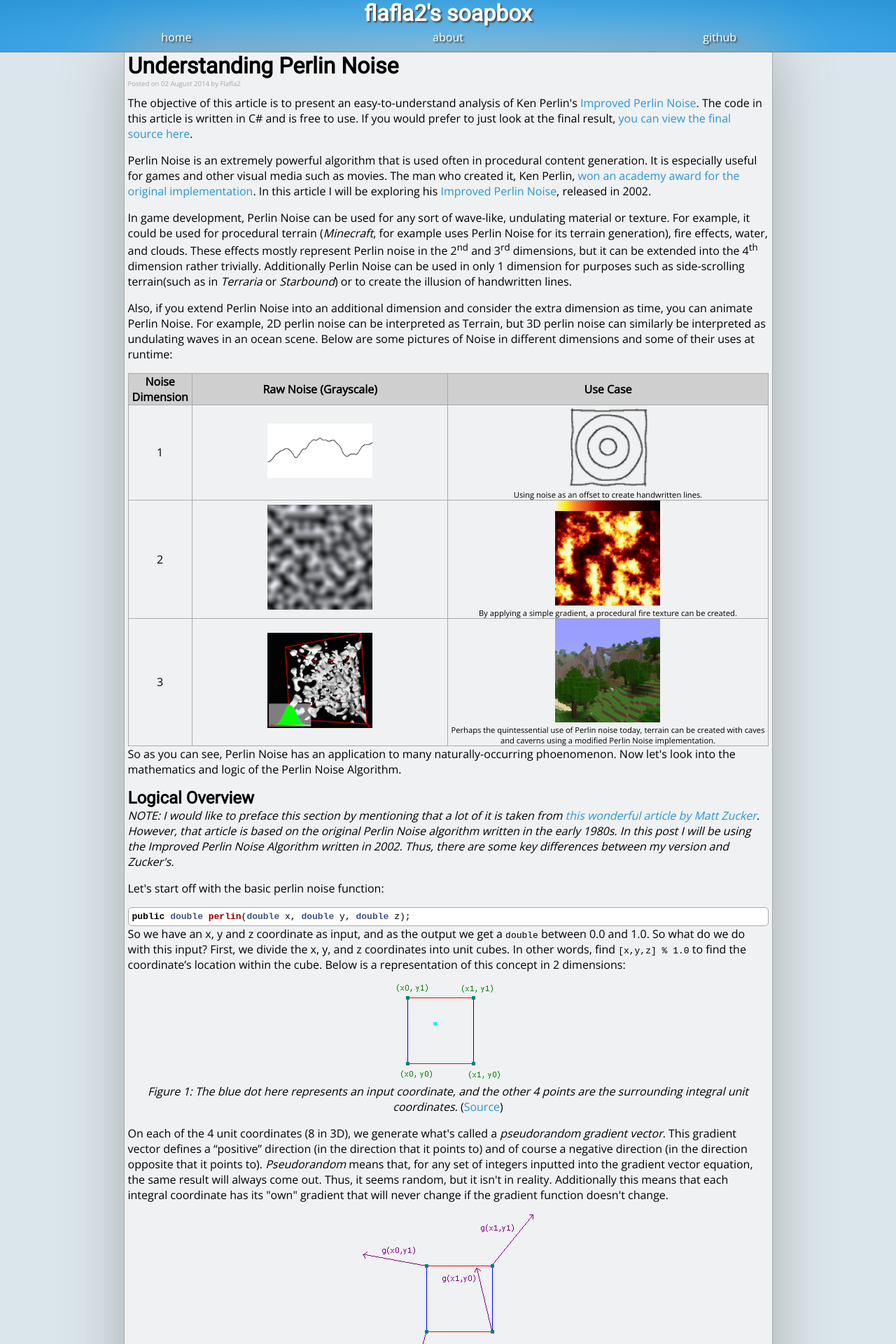
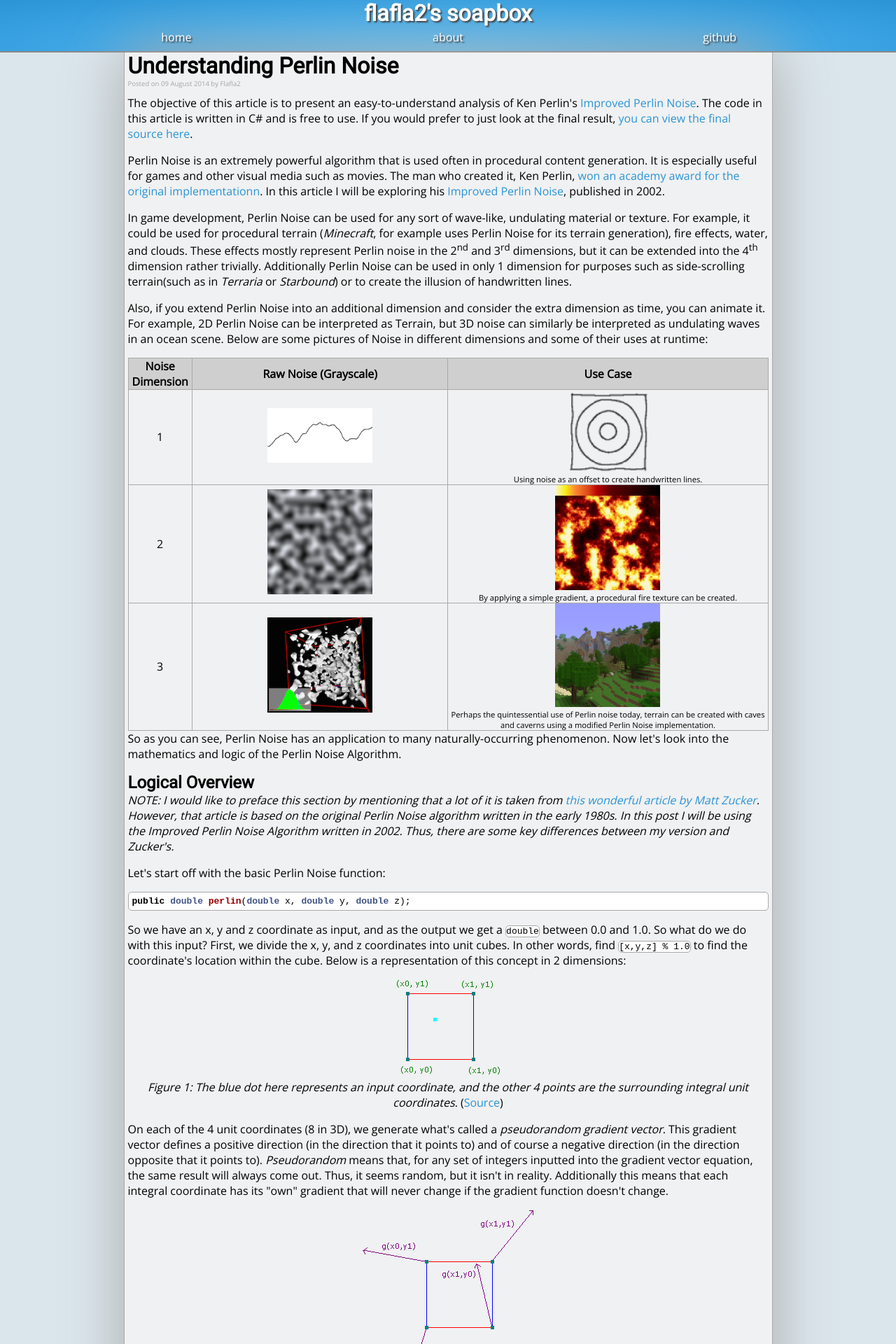
Before and after one commit to Flafla2/flafla2.github.io, a Jekyll site: the page built from _posts/2014-08-09-perlinnoise.md, in a window 1280 px wide. Shown: the top 1920 px of the page at 70% size. Built offline with Jekyll 4.4.1, drawn with Linux system fonts in a browser that asks for light colours; nearby versions of some CDN libraries; comment, search, counter and statistics services are not loaded; some of the changed text lies outside the part shown.

Commit message:
Finish/Publish the Perlin Noise Article, style updates, addded copyright notice

```diff
--- a/_includes/footer.html
+++ b/_includes/footer.html
@@ -1,3 +1,4 @@
 		</div>
+		<div id="footer"><a rel="license" href="http://creativecommons.org/licenses/by/4.0/"><img alt="Creative Commons License" style="border-width:0" src="https://i.creativecommons.org/l/by/4.0/80x15.png" /></a><br />The original contents of this website are licensed by Adrian Biagioli (Flafla2) under a <a rel="license" href="http://creativecommons.org/licenses/by/4.0/">Creative Commons Attribution 4.0 International License</a>.</div>
 	</body>
 </html>
--- a/_posts/2014-08-02-perlinnoise.md
+++ b/_posts/2014-08-09-perlinnoise.md
@@ -1,15 +1,14 @@
 ---
 title: Understanding Perlin Noise
-visible: false
 ---
 
 The objective of this article is to present an easy-to-understand analysis of Ken Perlin\'s [Improved Perlin Noise](http://mrl.nyu.edu/~perlin/noise/).  The code in this article is written in C# and is free to use.  If you would prefer to just look at the final result, [you can view the final source here](https://gist.github.com/Flafla2/f0260a861be0ebdeef76).
 
-Perlin Noise is an extremely powerful algorithm that is used often in procedural content generation.  It is especially useful for games and other visual media such as movies.  The man who created it, Ken Perlin, [won an academy award for the original implementation](http://mrl.nyu.edu/~perlin/doc/oscar.html).  In this article I will be exploring his [Improved Perlin Noise](http://mrl.nyu.edu/~perlin/noise/), released in 2002.
+Perlin Noise is an extremely powerful algorithm that is used often in procedural content generation.  It is especially useful for games and other visual media such as movies.  The man who created it, Ken Perlin, [won an academy award for the original implementationn](http://mrl.nyu.edu/~perlin/doc/oscar.html).  In this article I will be exploring his [Improved Perlin Noise](http://mrl.nyu.edu/~perlin/noise/), published in 2002.
 
 In game development, Perlin Noise can be used for any sort of wave-like, undulating material or texture.  For example, it could be used for procedural terrain (*Minecraft*, for example uses Perlin Noise for its terrain generation), fire effects, water, and clouds.  These effects mostly represent Perlin noise in the 2<sup>nd</sup> and 3<sup>rd</sup> dimensions, but it can be extended into the 4<sup>th</sup> dimension rather trivially.  Additionally Perlin Noise can be used in only 1 dimension for purposes such as side-scrolling terrain(such as in *Terraria* or *Starbound*) or to create the illusion of handwritten lines.
 
-Also, if you extend Perlin Noise into an additional dimension and consider the extra dimension as time, you can animate Perlin Noise.  For example, 2D perlin noise can be interpreted as Terrain, but 3D perlin noise can similarly be interpreted as undulating waves in an ocean scene.  Below are some pictures of Noise in different dimensions and some of their uses at runtime:
+Also, if you extend Perlin Noise into an additional dimension and consider the extra dimension as time, you can animate it.  For example, 2D Perlin Noise can be interpreted as Terrain, but 3D noise can similarly be interpreted as undulating waves in an ocean scene.  Below are some pictures of Noise in different dimensions and some of their uses at runtime:
 
 <table style="text-align: center">
 	<tr>
@@ -19,45 +18,45 @@ Also, if you extend Perlin Noise into an additional dimension and consider the e
 	</tr>
 	<tr>
 		<td>1</td>
-		<td><img src="/img/2014-08-02-perlinnoise/raw1d.png" style="width: 100%; max-width: 150px;" /></td>
-		<td style="font-size: 0.7em"><img src="/img/2014-08-02-perlinnoise/use1d.png" style="width: 100%; max-width: 150px;" /><br />Using noise as an offset to create handwritten lines.</td>
+		<td><img src="/img/2014-08-09-perlinnoise/raw1d.png" style="width: 100%; max-width: 150px;" /></td>
+		<td style="font-size: 0.7em"><img src="/img/2014-08-09-perlinnoise/use1d.png" style="width: 100%; max-width: 150px;" /><br />Using noise as an offset to create handwritten lines.</td>
 	</tr>
 	<tr>
 		<td>2</td>
-		<td><img src="/img/2014-08-02-perlinnoise/raw2d.png" style="width: 100%; max-width: 150px;" /></td>
-		<td style="font-size: 0.7em"><img src="/img/2014-08-02-perlinnoise/use2d.png" style="width: 100%; max-width: 150px;" /><br />By applying a simple gradient, a procedural fire texture can be created.</td>
+		<td><img src="/img/2014-08-09-perlinnoise/raw2d.png" style="width: 100%; max-width: 150px;" /></td>
+		<td style="font-size: 0.7em"><img src="/img/2014-08-09-perlinnoise/use2d.png" style="width: 100%; max-width: 150px;" /><br />By applying a simple gradient, a procedural fire texture can be created.</td>
 	</tr>
 	<tr>
 		<td>3</td>
-		<td><img src="/img/2014-08-02-perlinnoise/raw3d.png" style="width: 100%; max-width: 150px;" /></td>
-		<td style="font-size: 0.7em"><img src="/img/2014-08-02-perlinnoise/use3d.png" style="width: 100%; max-width: 150px;" /><br />Perhaps the quintessential use of Perlin noise today, terrain can be created with caves and caverns using a modified Perlin Noise implementation.</td>
+		<td><img src="/img/2014-08-09-perlinnoise/raw3d.png" style="width: 100%; max-width: 150px;" /></td>
+		<td style="font-size: 0.7em"><img src="/img/2014-08-09-perlinnoise/use3d.png" style="width: 100%; max-width: 150px;" /><br />Perhaps the quintessential use of Perlin noise today, terrain can be created with caves and caverns using a modified Perlin Noise implementation.</td>
 	</tr>
 </table>
 
-So as you can see, Perlin Noise has an application to many naturally-occurring phoenomenon.  Now let\'s look into the mathematics and logic of the Perlin Noise Algorithm.
+So as you can see, Perlin Noise has an application to many naturally-occurring phenomenon.  Now let\'s look into the mathematics and logic of the Perlin Noise Algorithm.
 
 Logical Overview
 ----------------
 
 *NOTE: I would like to preface this section by mentioning that a lot of it is taken from [this wonderful article by Matt Zucker](http://webstaff.itn.liu.se/~stegu/TNM022-2005/perlinnoiselinks/perlin-noise-math-faq.html).  However, that article is based on the original Perlin Noise algorithm written in the early 1980s.  In this post I will be using the Improved Perlin Noise Algorithm written in 2002.  Thus, there are some key differences between my version and Zucker\'s.*
 
-Let\'s start off with the basic perlin noise function:
+Let\'s start off with the basic Perlin Noise function:
 
 {% highlight csharp %}
 public double perlin(double x, double y, double z);
 {% endhighlight %}
 
-So we have an x, y and z coordinate as input, and as the output we get a <code>double</code> between 0.0 and 1.0.  So what do we do with this input?  First, we divide the x, y, and z coordinates into unit cubes.  In other words, find <code>[x,y,z] % 1.0</code> to find the coordinate's location within the cube.  Below is a representation of this concept in 2 dimensions:
+So we have an x, y and z coordinate as input, and as the output we get a <code>double</code> between 0.0 and 1.0.  So what do we do with this input?  First, we divide the x, y, and z coordinates into unit cubes.  In other words, find <code>[x,y,z] % 1.0</code> to find the coordinate\'s location within the cube.  Below is a representation of this concept in 2 dimensions:
 
 <p style="text-align: center">
-	<img src="/img/2014-08-02-perlinnoise/logic01.png" style="text-align: center; width: 100%; max-width: 148px;" /><br />
+	<img src="/img/2014-08-09-perlinnoise/logic01.png" style="text-align: center; width: 100%; max-width: 148px;" /><br />
 	<i>Figure 1: The blue dot here represents an input coordinate, and the other 4 points are the surrounding integral unit coordinates.</i> (<a href="http://webstaff.itn.liu.se/~stegu/TNM022-2005/perlinnoiselinks/perlin-noise-math-faq.html">Source</a>)
 </p>
 
-On each of the 4 unit coordinates (8 in 3D), we generate what\'s called a *pseudorandom gradient vector*.  This gradient vector defines a "positive" direction (in the direction that it points to) and of course a negative direction (in the direction opposite that it points to).  *Pseudorandom* means that, for any set of integers inputted into the gradient vector equation, the same result will always come out.  Thus, it seems random, but it isn\'t in reality.  Additionally this means that each integral coordinate has its \"own\" gradient that will never change if the gradient function doesn\'t change.
+On each of the 4 unit coordinates (8 in 3D), we generate what\'s called a *pseudorandom gradient vector*.  This gradient vector defines a positive direction (in the direction that it points to) and of course a negative direction (in the direction opposite that it points to).  *Pseudorandom* means that, for any set of integers inputted into the gradient vector equation, the same result will always come out.  Thus, it seems random, but it isn\'t in reality.  Additionally this means that each integral coordinate has its \"own\" gradient that will never change if the gradient function doesn\'t change.
 
 <p style="text-align: center">
-	<img src="/img/2014-08-02-perlinnoise/logic02.png" style="text-align: center; width: 100%; max-width: 246px;" /><br />
+	<img src="/img/2014-08-09-perlinnoise/logic02.png" style="text-align: center; width: 100%; max-width: 246px;" /><br />
 	<i>Figure 2: Based on the above image, here are some example gradient vectors.</i> (<a href="http://webstaff.itn.liu.se/~stegu/TNM022-2005/perlinnoiselinks/perlin-noise-math-faq.html">Source</a>)
 </p>
 
@@ -69,12 +68,12 @@ The image above is not completely accurate, however.  In Ken Perlin\'s *Improved
 (0,1,1),(0,-1,1),(0,1,-1),(0,-1,-1)
 {% endhighlight %}
 
-The reasoning behind these specific gradient vectors is described in [Ken Perlin\'s SIGGRAPH 2002 article: *Improving Noise*](http://mrl.nyu.edu/~perlin/paper445.pdf).  *NOTE: Many other articles about Perlin Noise refer to the original Perlin Noise algorithm, which does not use these vectors.  For example, Figure 2 represents the original algorithm because its source was written before the improved algorithm was released.  However, the basic idea is the same.*
+The reasoning behind these specific gradient vectors is described in [Ken Perlin\'s SIGGRAPH 2002 paper: *Improving Noise*](http://mrl.nyu.edu/~perlin/paper445.pdf).  *NOTE: Many other articles about Perlin Noise refer to the original Perlin Noise algorithm, which does not use these vectors.  For example, Figure 2 represents the original algorithm because its source was written before the improved algorithm was released.  However, the basic idea is the same.*
 
-Next, we need to calculate the 4 vectors (6 in 3D) from the given point to the 6 surrounding points on the grid.  An example case of this in 2D is shown below.
+Next, we need to calculate the 4 vectors (8 in 3D) from the given point to the 6 surrounding points on the grid.  An example case of this in 2D is shown below.
 
 <p style="text-align: center">
-	<img src="/img/2014-08-02-perlinnoise/logic03.png" style="text-align: center; width: 100%; max-width: 191px;" /><br />
+	<img src="/img/2014-08-09-perlinnoise/logic03.png" style="text-align: center; width: 100%; max-width: 191px;" /><br />
 	<i>Figure 3: Example distance vectors.</i> (<a href="http://webstaff.itn.liu.se/~stegu/TNM022-2005/perlinnoiselinks/perlin-noise-math-faq.html">Source</a>)
 </p>
 
@@ -85,7 +84,7 @@ grad.x * dist.x + grad.y * dist.y + grad.z * dist.z
 {% endhighlight %}
 
 <p style="text-align: center">
-	<img src="/img/2014-08-02-perlinnoise/logic04.png" style="text-align: center; width: 100%; max-width: 141px;" /><br />
+	<img src="/img/2014-08-09-perlinnoise/logic04.png" style="text-align: center; width: 100%; max-width: 141px;" /><br />
 	<i>Figure 4: A representation of these influences in 2D noise.</i> (<a href="http://webstaff.itn.liu.se/~stegu/TNM022-2005/perlinnoiselinks/perlin-noise-math-faq.html">Source</a>)
 </p>
 
@@ -97,8 +96,8 @@ So now all we need to do is interpolate between these 4 values so that we get a
 // -----------
 // [g3] | [g4]
 int g1, g2, g3, g4;
-int u, v;	// These coordinates are the location of the input coordinate in its unit square.
-			// For example a value of (0.5,0.5) is in the exact center of its unit square.
+int u, v;   // These coordinates are the location of the input coordinate in its unit square.
+            // For example a value of (0.5,0.5) is in the exact center of its unit square.
 
 int x1 = lerp(g1,g2,u);
 int x2 = lerp(g3,h4,u);
@@ -109,11 +108,11 @@ int average = lerp(x1,x2,v);
 There is one final piece to this puzzle: with the above weighted average, the final result would look bad because linear interpolation, while computationally cheap, looks unnatural.  We need a smoother transition between gradients.  So, we use a *fade function*, also called an *ease curve*:
 
 <p style="text-align: center">
-	<img src="/img/2014-08-02-perlinnoise/logic05.png" style="text-align: center; width: 100%; max-width: 108px;" /><br />
+	<img src="/img/2014-08-09-perlinnoise/logic05.png" style="text-align: center; width: 100%; max-width: 108px;" /><br />
 	<i>Figure 5: This is an ease curve.</i> (<a href="http://webstaff.itn.liu.se/~stegu/TNM022-2005/perlinnoiselinks/perlin-noise-math-faq.html">Source</a>)
 </p>
 
-This ease curve is applied to the <code>u</code> and <code>v</code> values in the above code example.  This makes changes more gradual as one approaches integral coorinates.  The fade function for the improved perlin noise implementation is this:
+This ease curve is applied to the <code>u</code> and <code>v</code> values in the above code example.  This makes changes more gradual as one approaches integral coordinates.  The fade function for the improved perlin noise implementation is this:
 
 <p style="text-align: center">6<i>t</i><sup>5</sup>-5<i>t</i><sup>4</sup>+10<i>t</i><sup>3</sup></p>
 
@@ -122,15 +121,15 @@ Logically, that\'s it!  We now have all of the components needed to generate Per
 Code Implementation
 -------------------
 
-Once again, this code is written in C#.  The code is a slightly modified version of [Ken Perlin\'s Java Implementation](http://mrl.nyu.edu/~perlin/noise/).  It was modified for additional clarity and deobfuscation, as well as adding the ability to repeat (tile) noise.  The code is of course entirely free to use (considering I didn\'t really write it in the first place - Ken Perlin did!).
+Once again, this code is written in C#.  The code is a slightly modified version of [Ken Perlin\'s Java Implementationn](http://mrl.nyu.edu/~perlin/noise/).  It was modified for additional clarity and deobfuscation, as well as adding the ability to repeat (tile) noise.  The code is of course entirely free to use (considering I didn\'t really write it in the first place - Ken Perlin did!).
 
 ###Setting Up
 
 The first thing we need to do is set up our permutation table, or the <code>p[]</code> array for short.  This is simply a length 256 array of random values from 1 - 255 inclusive.  We also repeat this array (for a total size of 512) to avoid buffer overflow later on:
 
 {% highlight csharp %}
-private static readonly int[] permutation = { 151,160,137,91,90,15,					// Hash lookup table as defined by Ken Perlin.  This is a randomly
-	131,13,201,95,96,53,194,233,7,225,140,36,103,30,69,142,8,99,37,240,21,10,23,	// arranged array of all numbers from 0-255 inclusive.
+private static readonly int[] permutation = { 151,160,137,91,90,15,                 // Hash lookup table as defined by Ken Perlin.  This is a randomly
+	131,13,201,95,96,53,194,233,7,225,140,36,103,30,69,142,8,99,37,240,21,10,23,    // arranged array of all numbers from 0-255 inclusive.
 	190, 6,148,247,120,234,75,0,26,197,62,94,252,219,203,117,35,11,32,57,177,33,
 	88,237,149,56,87,174,20,125,136,171,168, 68,175,74,165,71,134,139,48,27,166,
 	77,146,158,231,83,111,229,122,60,211,133,230,220,105,92,41,55,46,245,40,244,
@@ -144,7 +143,7 @@ private static readonly int[] permutation = { 151,160,137,91,90,15,					// Hash
 	138,236,205,93,222,114,67,29,24,72,243,141,128,195,78,66,215,61,156,180
 };
 
-private static readonly int[] p; 													// Doubled permutation to avoid overflow
+private static readonly int[] p;                                                    // Doubled permutation to avoid overflow
 
 static Perlin() {
 	p = new int[512];
@@ -160,15 +159,15 @@ Next, we begin our perlin noise function:
 
 {% highlight csharp %}
 public double perlin(double x, double y, double z) {
-	if(repeat > 0) {									// If we have any repeat on, change the coordinates to their "local" repetitions
+	if(repeat > 0) {                                    // If we have any repeat on, change the coordinates to their "local" repetitions
 		x = x%repeat;
 		y = y%repeat;
 		z = z%repeat;
 	}
 
-	int xi = (int)x & 255;								// Calculate the "unit cube" that the point asked will be located in
-	int yi = (int)y & 255;								// The left bound is ( |_x_|,|_y_|,|_z_| ) and the right bound is that
-	int zi = (int)z & 255;								// plus 1.  Next we calculate the location (from 0.0 to 1.0) in that cube.
+	int xi = (int)x & 255;                              // Calculate the "unit cube" that the point asked will be located in
+	int yi = (int)y & 255;                              // The left bound is ( |_x_|,|_y_|,|_z_| ) and the right bound is that
+	int zi = (int)z & 255;                              // plus 1.  Next we calculate the location (from 0.0 to 1.0) in that cube.
 	double xf = x-(int)x;
 	double yf = y-(int)y;
 	double zf = z-(int)z;
@@ -212,7 +211,9 @@ The <code>u / v / w</code> values will be used later with interpolation.
 
 The Perlin Noise hash function is used to get a unique value for every coordinate input.  A *hash function*, as defined by wikipedia, is:
 
->... any function that can be used to map data of arbitrary size to data of fixed size, with slight differences in input data producing very big differences in output data.
+<blockquote>
+&hellip;any function that can be used to map data of arbitrary size to data of fixed size, with slight differences in input data producing very big differences in output data.
+</blockquote>
 
 This is the hash function that Perlin Noise uses.  It uses the <code>p[]</code> table that we created earlier:
 
@@ -314,11 +316,11 @@ public double perlin(double x, double y, double z) {
 	// ...
 
 	double x1, x2, y1, y2;
-	x1 = lerp(	grad (aaa, xf  , yf  , zf),				// The gradient function calculates the dot product between a pseudorandom
-				grad (baa, xf-1, yf  , zf),				// gradient vector and the vector from the input coordinate to the 8
-				u);										// surrounding points in its unit cube.
-	x2 = lerp(	grad (aba, xf  , yf-1, zf),				// This is all then lerped together as a sort of weighted average based on the faded (u,v,w)
-				grad (bba, xf-1, yf-1, zf),				// values we made earlier.
+	x1 = lerp(	grad (aaa, xf  , yf  , zf),             // The gradient function calculates the dot product between a pseudorandom
+				grad (baa, xf-1, yf  , zf),             // gradient vector and the vector from the input coordinate to the 8
+				u);                                     // surrounding points in its unit cube.
+	x2 = lerp(	grad (aba, xf  , yf-1, zf),             // This is all then lerped together as a sort of weighted average based on the faded (u,v,w)
+				grad (bba, xf-1, yf-1, zf),             // values we made earlier.
 		          u);
 	y1 = lerp(x1, x2, v);
 
@@ -330,7 +332,7 @@ public double perlin(double x, double y, double z) {
 	          	u);
 	y2 = lerp (x1, x2, v);
 
-	return (lerp (y1, y2, w)+1)/2;						// For convenience we bind the result to 0 - 1 (theoretical min/max before is [-1, 1])
+	return (lerp (y1, y2, w)+1)/2;                      // For convenience we bind the result to 0 - 1 (theoretical min/max before is [-1, 1])
 }
 
 // Linear Interpolate
@@ -345,11 +347,48 @@ Working with Octaves
 One final thing I would like to discuss is how to process perlin noise to look more natural.  Even though perlin noise does provide a certain degree of natural behavior, it doesn't fully express the irregularities that one might expect in nature.  For example, a terrain has large, sweeping features such as mountains, smaller features such as hills and depressions, even smaller ones such as boulders and large rocks, and very small ones like pebbles and minute differences in the terrain.  The solution to this is simple: you take multiple noise functions with varying frequencies and amplitudes, and add them together.  Of course, *frequency* refers to the period at which data is sampled, and *amplitude* refers to the range at which the result can be in.
 
 <p style="text-align: center">
-	<img src="/img/2014-08-02-perlinnoise/octave01.png" style="text-align: center; width: 100%; max-width: 768px;" /><br />
-	<i>Figure 6: 6 Example noise results with differing frequencies and amplitudes.</i> (<a href="http://webstaff.itn.liu.se/~stegu/TNM022-2005/perlinnoiselinks/perlin-noise-math-faq.html">Source</a>)
+	<img src="/img/2014-08-09-perlinnoise/octave01.png" style="text-align: center; width: 100%; max-width: 768px;" /><br />
+	<i>Figure 6: 6 Example noise results with differing frequencies and amplitudes.</i> (<a href="http://freespace.virgin.net/hugo.elias/models/m_perlin.htm">Source</a>)
 </p>
+
+Add all of these results together, and you get this:
+
+<p style="text-align: center">
+	<img src="/img/2014-08-09-perlinnoise/octave02.png" style="text-align: center; width: 100%; max-width: 256px;" /><br />
+	<i>Figure 7: The addition of the 7 above results.</i> (<a href="http://freespace.virgin.net/hugo.elias/models/m_perlin.htm">Source</a>)
+</p>
+
+Obviously this result is much more convincing.  The above 6 sets of noise are called different *octaves* of noise.  Each successive octave has less and less influence on the final result.  Of course, with each octave there is a linear increase in code execution time, so you should try not to use more than just a few octaves at runtime (for example, with a procedural fire effect running at 60fps).  However, octaves are great when preprocessing data (such as generating terrain).
+
+But how *much* influence should each successive octave have, quantitatively?  This question is answered by another value called **persistence**.  [Hugo Elias](http://freespace.virgin.net/hugo.elias/models/m_perlin.htm) defines Persistence as follows:
+
+<blockquote>
+frequency = 2<sup>i</sup><br />
+amplitude = persistence<sup>i</sup>
+</blockquote>
+
+Where *i* is the octave in question.  In code, the implementation is simple:
+
+{% highlight csharp %}
+public double OctavePerlin(double x, double y, double z, int octaves, double persistence) {
+	double total = 0;
+	double frequency = 1;
+	double amplitude = 1;
+	double maxValue = 0;  // Used for normalizing result to 0.0 - 1.0
+	for(int i=0;i<octaves;i++) {
+		total += perlin(x * frequency, y * frequency, z * frequency) * amplitude;
+
+		maxValue += amplitude;
+
+		amplitude *= persistence;
+		frequency *= 2;
+	}
+
+	return total/maxValue;
+}
+{% endhighlight %}
 
 Conclusion
 ----------
 
-Finally, that\'s it!  We can now make noise.  [Once again, you can find the full source code here.](https://gist.github.com/Flafla2/f0260a861be0ebdeef76).  If you have any questions, please ask in the comments section below.  Thank you for reading!
+Finally, that\'s it!  We can now make noise.  [Once again, you can find the full source code here](https://gist.github.com/Flafla2/f0260a861be0ebdeef76).  If you have any questions, please ask in the comments section below.  Thank you for reading!
--- a/css/syntax.css
+++ b/css/syntax.css
@@ -1,4 +1,6 @@
-.highlight  { background: #ffffff; border: 1px solid #a9a9a9; border-radius: 5px; padding: 5px; overflow: auto;}
+.highlight, code  { background: #ffffff; border: 1px solid #a9a9a9; border-radius: 5px;}
+.highlight {padding: 5px; margin-bottom: 1em; overflow: auto;}
+.highlight code {border: 0 !important; background: clear !important; border-radius: 0 !important;}
 .highlight .c { color: #999988; font-style: italic } /* Comment */
 .highlight .err { color: #a61717; background-color: #e3d2d2 } /* Error */
 .highlight .k { font-weight: bold } /* Keyword */
```
Also changed, not shown: other parts of _posts/2014-08-09-perlinnoise.md (+6 -5 lines), _posts/2014-08-01-about.md (+3 -1 lines), _posts/2014-8-1-newsite.md (deleted, +0 -10 lines), css/all.css, img/2014-08-02-perlinnoise/octave01.png (deleted), img/2014-08-09-perlinnoise/logic01.png (renamed from img/2014-08-02-perlinnoise/logic01.png), img/2014-08-09-perlinnoise/logic02.png (renamed from img/2014-08-02-perlinnoise/logic02.png), img/2014-08-09-perlinnoise/logic03.png (renamed from img/2014-08-02-perlinnoise/logic03.png), img/2014-08-09-perlinnoise/logic04.png (renamed from img/2014-08-02-perlinnoise/logic04.png), img/2014-08-09-perlinnoise/logic05.png (renamed from img/2014-08-02-perlinnoise/logic05.png), img/2014-08-09-perlinnoise/octave01.png (added), img/2014-08-09-perlinnoise/octave02.png (renamed from img/2014-08-02-perlinnoise/octave02.png), img/2014-08-09-perlinnoise/raw1d.png (renamed from img/2014-08-02-perlinnoise/raw1d.png), img/2014-08-09-perlinnoise/raw2d.png (renamed from img/2014-08-02-perlinnoise/raw2d.png), 4 more files.
